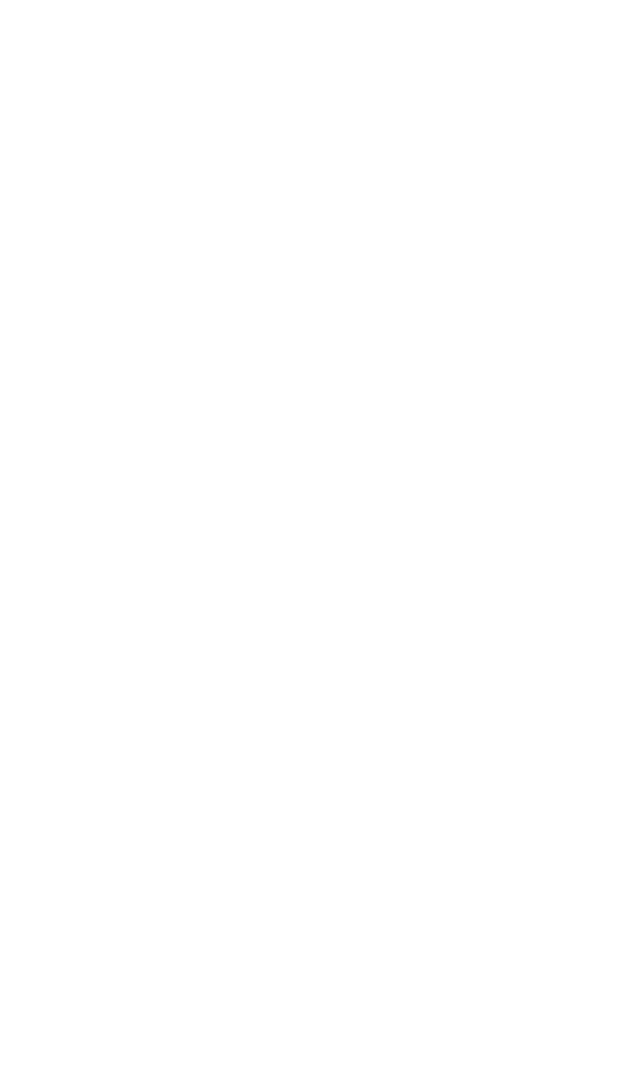
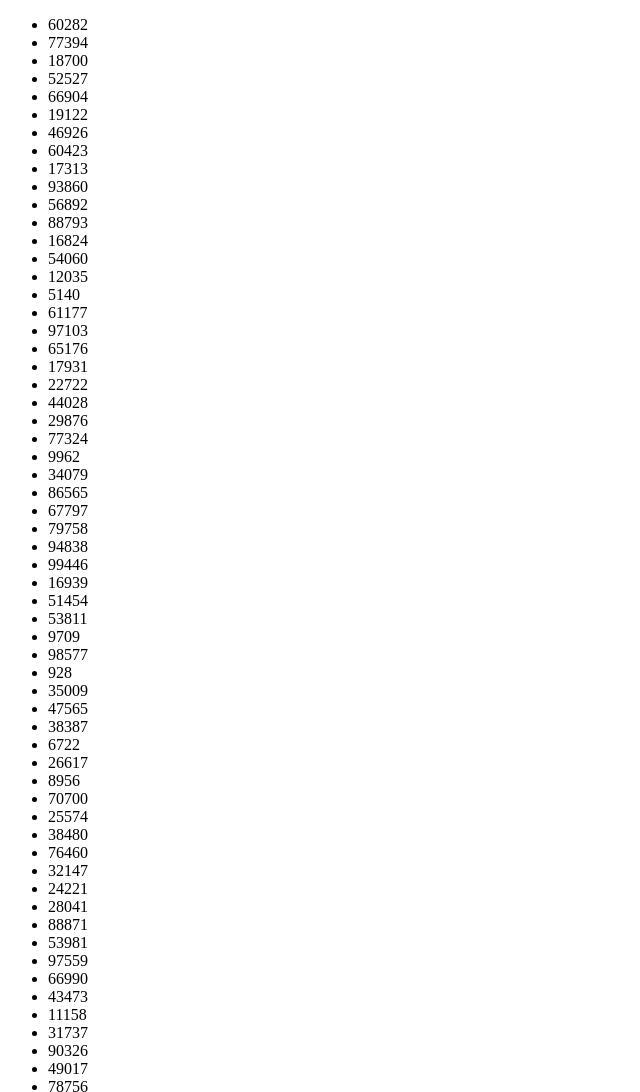
Before and after one commit to GreyJyy/learn-fiber, a plain HTML site: page example/index.html in a window 1280 px wide. Shown: the top 1092 px of the page, without its empty margins (0-640 px from the left). Before the commit the page ends 800 px from the top, so only its background shows below. Drawn offline with Linux system fonts and the light colour scheme.

Commit message:
finished the time-spliting

```diff
--- a/example/index.html
+++ b/example/index.html
@@ -7,6 +7,11 @@
     <title>for test</title>
   </head>
   <body>
-    <div id="container"></div>
+    <ul id="container"></ul>
+    <script src="../js/getRandom.js"></script>
+    <!-- <script src="../js/original.js"></script> -->
+    <!-- <script src="../js/setTimeout.js"></script> -->
+    <!-- <script src="../js/requestAnimationFrame.js"></script> -->
+    <script src="../js/DocumentFragment.js"></script>
   </body>
 </html>
--- /dev/null
+++ b/js/DocumentFragment.js
@@ -0,0 +1,26 @@
+// DocumentFragment
+const ul = document.querySelector('#container')
+const SUM = 100000
+
+function cycle(piece) {
+  const done = piece * index //已渲染数
+  const remain = Math.min(piece, SUM - done) // 每次循环次数取切片容量与待渲染数中更小的一个
+  //requestAnimationFrame解决闪屏问题
+  window.requestAnimationFrame(() => {
+    // createDocumentFragment避免多次页面回流
+    const doc = document.createDocumentFragment()
+    for (let i = 0; i < remain; i++) {
+      const li = document.createElement('li')
+      li.innerText = getRandom(SUM)
+      doc.appendChild(li)
+    }
+    ul.appendChild(doc)
+    if (remain < piece) return //渲染终止条件
+    index++
+    cycle(piece)
+  })
+}
+
+const piece = 50 //切片容量
+let index = 0 //记录下一次切片起始位置
+cycle(piece)
--- /dev/null
+++ b/js/getRandom.js
@@ -0,0 +1,3 @@
+function getRandom(length) {
+  return Math.floor(Math.random() * (length + 1))
+}
```
Also changed, not shown: js/original.js (added, +18 -0 lines), js/requestAnimationFrame.js (added, +23 -0 lines), js/setTimeout.js (added, +22 -0 lines), js/01.js (deleted), js/02.js (deleted), js/03.js (deleted).
